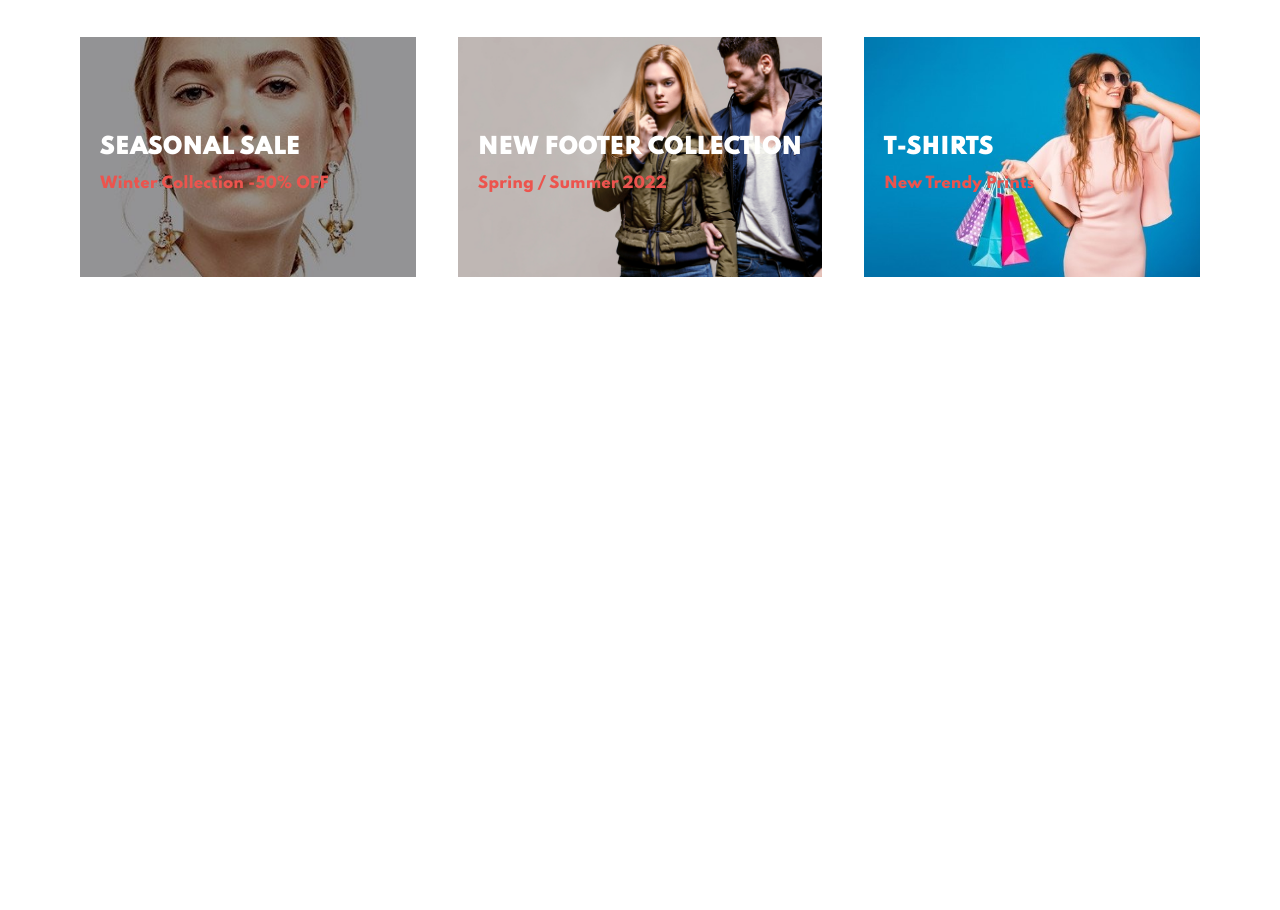
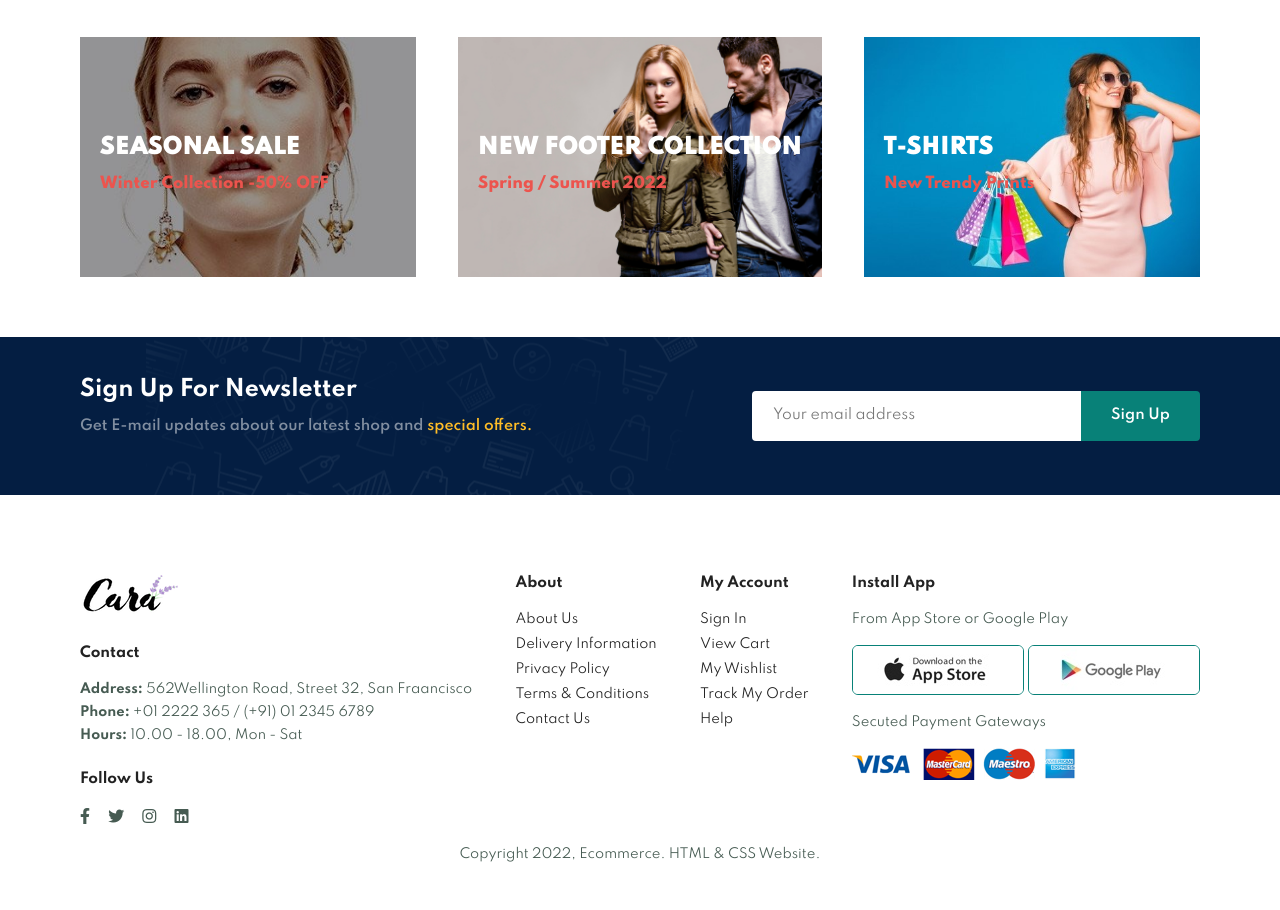
Before and after one commit to Moshiur1798/ecommerce-web, a plain HTML site: page index.html in a window 1280 px wide. Shown: the part 4353-5263 px from the top of the page. Before the commit the page ends 4650 px from the top, so only its background shows below. Drawn offline with Linux system fonts and the light colour scheme.

Commit message:
Completed home page desktop version

```diff
--- a/index.html
+++ b/index.html
@@ -366,9 +366,68 @@
         </div>
     </section>
 
+    <section id="newletter" class="section-p1 section-m1">
+        <div class="newstext">
+            <h4>Sign Up For Newsletter</h4>
+            <p>Get E-mail updates about our latest shop and <span>special offers.</span> </p>
+        </div>
+        <div class="form">
+            <input type="text" placeholder="Your email address">
+            <button class="normal">Sign Up</button>
+        </div>
+    </section>
 
+    <footer class="section-p1">
+        <div class="col">
+            <img class="logo" src="img/logo.png" alt="footer-logo">
+            <h4>Contact</h4>
+            <p><strong>Address:</strong> 562Wellington Road, Street 32, San Fraancisco</p>
+            <p><strong>Phone:</strong> +01 2222 365 / (+91) 01 2345 6789</p>
+            <p><strong>Hours:</strong> 10.00 - 18.00, Mon - Sat</p>
+            <div class="follow">
+                <h4>Follow Us</h4>
+                <div class="icon">
+                    <i class="fab fa-facebook-f"></i>
+                    <i class="fab fa-twitter"></i>
+                    <i class="fab fa-instagram"></i>
+                    <i class="fab fa-linkedin"></i>
+                </div>
+            </div>
+        </div>
 
+        <div class="col">
+            <h4>About</h4>
+            <a href="#"> About Us</a>
+            <a href="#"> Delivery Information</a>
+            <a href="#"> Privacy Policy</a>
+            <a href="#"> Terms & Conditions</a>
+            <a href="#"> Contact Us</a>
+        </div>
 
+        <div class="col">
+            <h4>My Account</h4>
+            <a href="#"> Sign In</a>
+            <a href="#"> View Cart</a>
+            <a href="#"> My Wishlist</a>
+            <a href="#"> Track My Order</a>
+            <a href="#"> Help</a>
+        </div>
+
+        <div class="col install">
+            <h4>Install App</h4>
+            <p>From App Store or Google Play</p>
+            <div class="row">
+                <img src="img/pay/app.jpg" alt="">
+                <img src="img/pay/play.jpg" alt="">
+            </div>
+            <p>Secuted Payment Gateways</p>
+            <img src="img/pay/pay.png" alt="">
+        </div>
+
+        <div class="copyright">
+            <p>Copyright 2022, Ecommerce. HTML & CSS Website.</p>
+        </div>
+    </footer>
 
     <script src="script.js"></script>
 </body>
--- a/style.css
+++ b/style.css
@@ -421,3 +421,121 @@ body{
     font-weight: 800;
     font-size: 15px;
 }
+
+#newletter{
+    display: flex;
+    justify-content: space-between;
+    flex-wrap: wrap;
+    align-items: center;
+    background-image: url(img/banner/b14.png);
+    background-repeat: no-repeat;
+    background-position: 20% 30%;
+    background-color: #041e42;
+}
+
+#newletter h4{
+    font-size: 22px;
+    font-weight: 700;
+    color: #fff;
+}
+
+#newletter p{
+    font-size: 14px;
+    font-weight: 600;
+    color: #818ea0;
+}
+
+#newletter p span{
+    font-size: 14px;
+    font-weight: 600;
+    color: #ffbd27;
+}
+
+#newletter input{
+    height: 3.125rem;
+    padding: 0 1.25rem;
+    font-size: 14px;
+    width: 100%;
+    border: 1px solid transparent;
+    border-radius: 4px;
+    outline: none;
+    border-top-right-radius: 0;
+    border-bottom-right-radius: 0;
+}
+
+#newletter button{
+    background-color: #088178;
+    color: white;
+    white-space: nowrap;
+    border-top-left-radius: 0;
+    border-bottom-left-radius: 0;
+}
+
+#newletter .form{
+    display: flex;
+    width: 40%;
+}
+
+footer{
+    display: flex;
+    flex-wrap: wrap;
+    justify-content: space-between;
+}
+
+footer .col{
+    display: flex;
+    flex-direction: column;
+    align-items: flex-start;
+    margin-bottom: 20px;
+}
+
+footer .logo{
+    margin-bottom: 30px;
+}
+
+footer h4{
+    font-size: 14px;
+    padding-bottom: 20px;
+}
+
+footer p{
+    font-size: 13px;
+    margin: 0 0 8px 0;
+}
+
+footer a{
+    font-size: 13px;
+    text-decoration: none;
+    margin: 0 0 8px 0;
+    color: #222;
+    margin-bottom: 10px;
+}
+
+footer .follow{
+    margin-top: 20px;
+}
+
+footer .follow i{
+    color: #465b52;
+    padding-right: 14px;
+    cursor: pointer;
+}
+
+footer .install .row img{
+    border: 1px solid #088178;
+    border-radius: 6px;
+}
+
+footer .install img{
+    margin: 10px 0 15px 0;
+}
+
+footer .follow i:hover,
+footer a:hover{
+    color: #088178;
+}
+
+footer .copyright{
+    width: 100%;
+    text-align: center;
+}
```
